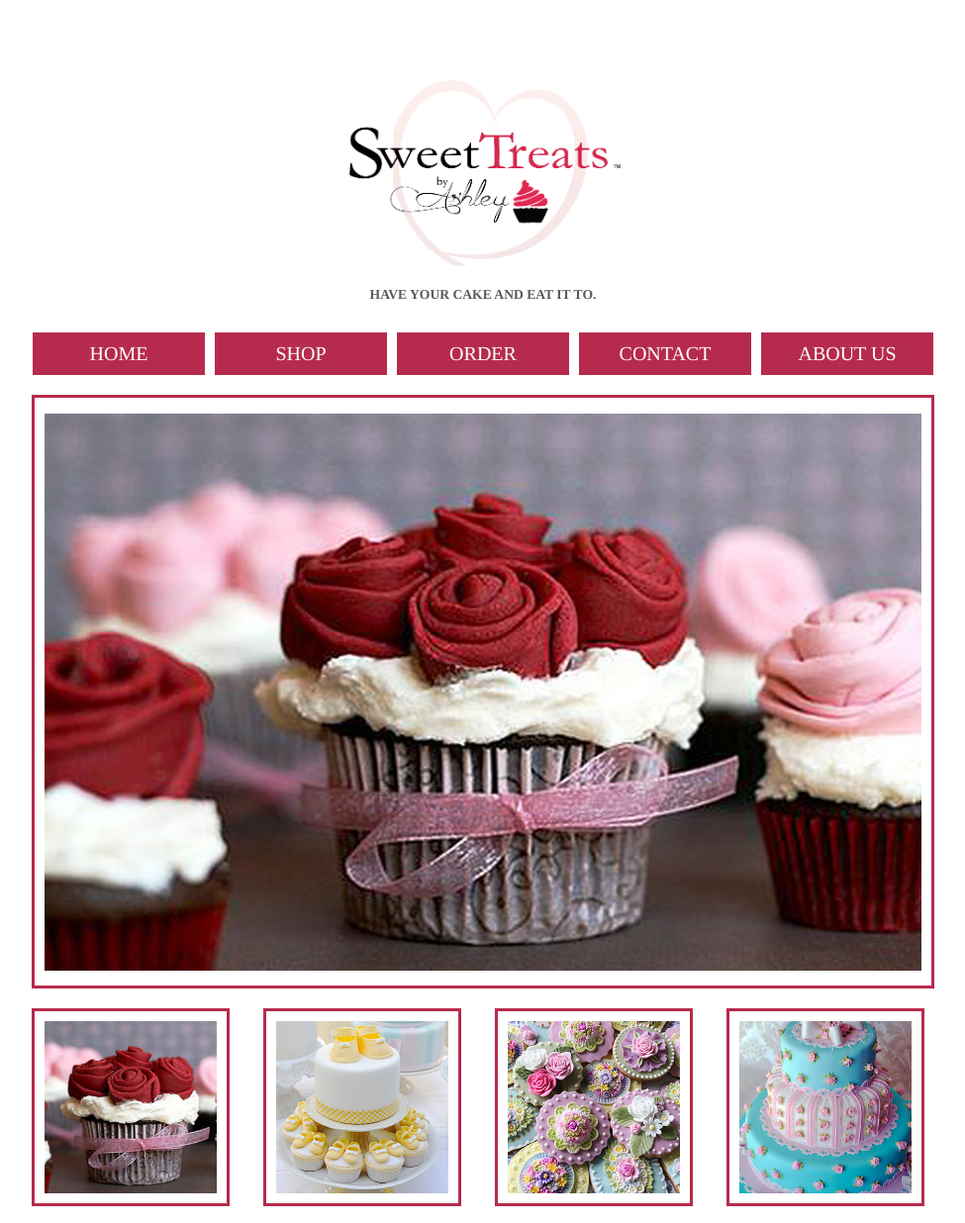
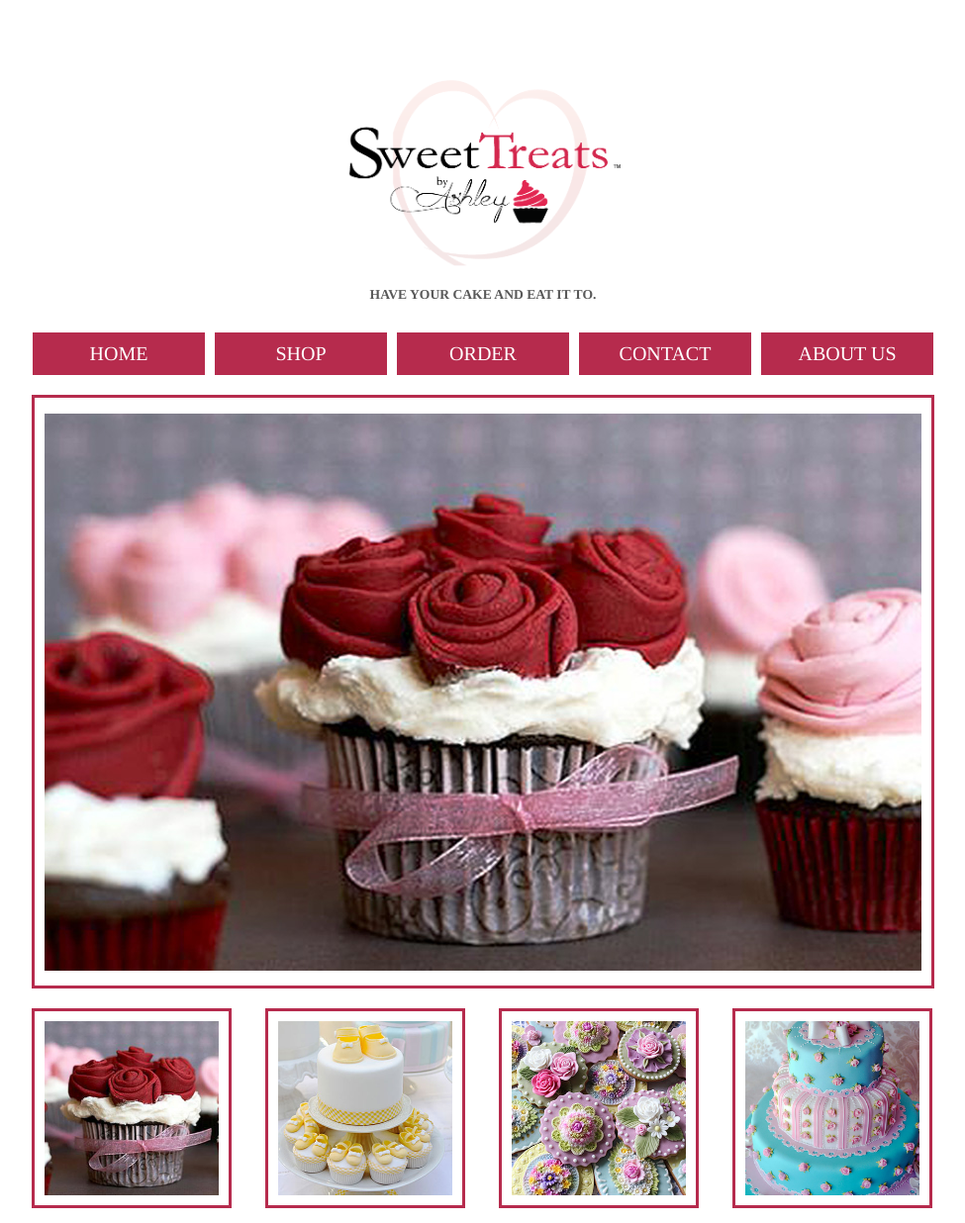
Before and after one commit to adbrice/Sweet-Treats-Website, a plain HTML site: page index.html in a window 1280 px wide. Shown: the top 1236 px of the page at 99% size, without its empty margins (152-1127 px from the left). Drawn offline with Linux system fonts and the light colour scheme.

Commit message:
retry committ

```diff
--- a/css/main.css
+++ b/css/main.css
@@ -97,8 +97,8 @@ html {
 .box2,
 .box3,
 .box4 {
-	height: 200px;
-	width: 200px;
+	height: 202px;
+	width: 202px;
 	border: #b62b4d solid 3px;
 	display: inline-block;
 }
--- a/index.html
+++ b/index.html
@@ -1,8 +1,7 @@
 <!DOCTYPE html>
-
+<html lang="en">
     <head>
         <meta charset="utf-8">
-        <meta lang="en">
         <title>Sweet Treats by Ashley</title>
         <link rel="stylesheet" href="css/normalize.css">
         <link rel="stylesheet" href="css/main.css">
```
